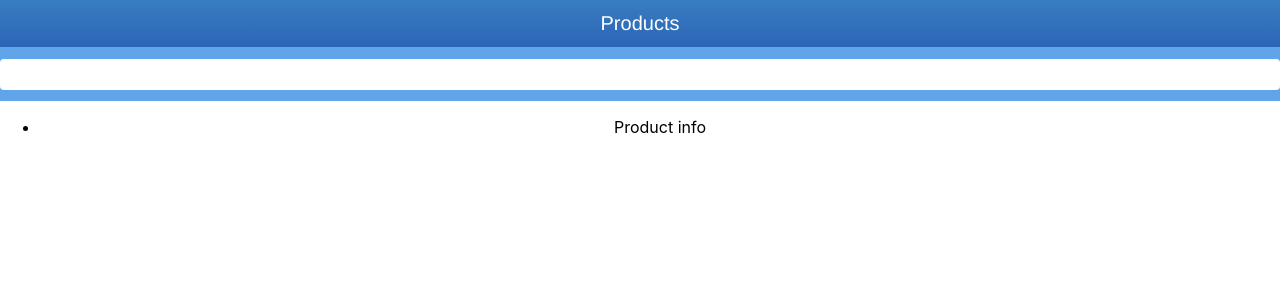
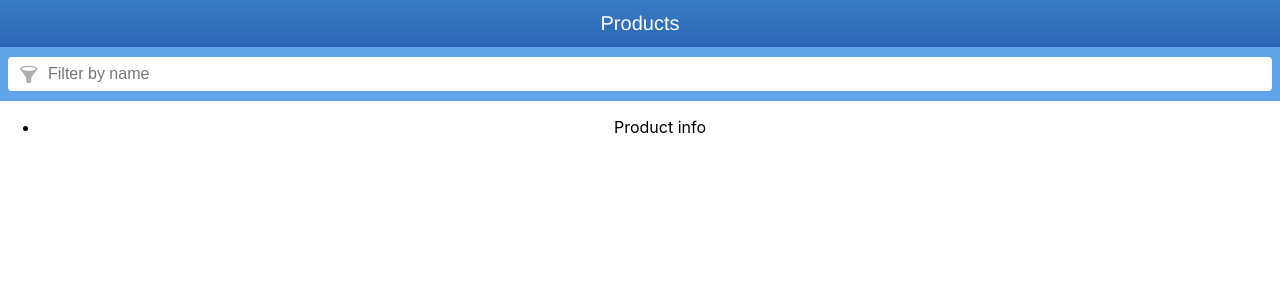
Before and after one commit to shathee/react-product-list, a React (Create React App) app: page / in a window 1280 px wide. Shown: the top 300 px of the page. Built offline with nearby package versions, Linux system fonts and the light colour scheme.

Commit message:
icon of filter fixed

```diff
--- a/src/components/FilterBar.js
+++ b/src/components/FilterBar.js
@@ -1,4 +1,5 @@
 import styled from 'styled-components';
+import filterImg from '../assets/images/filter.svg';
 
 const FilterBarDiv = styled.div`
     display: flex;
@@ -11,11 +12,13 @@ const FilterBarDiv = styled.div`
     & input{
         display: flex;
         align-items: center;
-        background: #FFFFFF;
+        background: url(${filterImg}) no-repeat 1% center #FFFFFF;
         border-radius: 4px;
         width:100%;
-        padding: 8px;
+        padding: 8px 10px 8px 40px;
         border:none;
+        font-size:16px;
+        margin: 0 8px;
     }
     & input:focus{
         border:1px solid #387DC2;
@@ -26,7 +29,7 @@ const FilterBarDiv = styled.div`
 function FilterBar() {
     return (
         <FilterBarDiv>
-            <input />
+            <input placeholder="Filter by name" />
         </FilterBarDiv>
     );
 }
```
